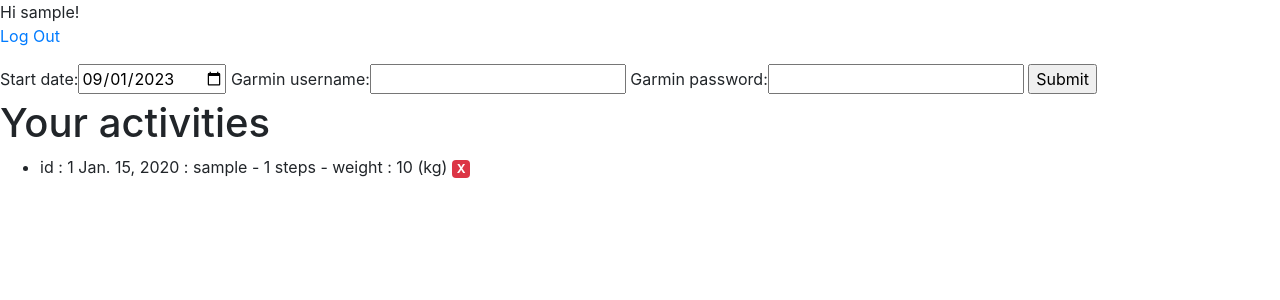
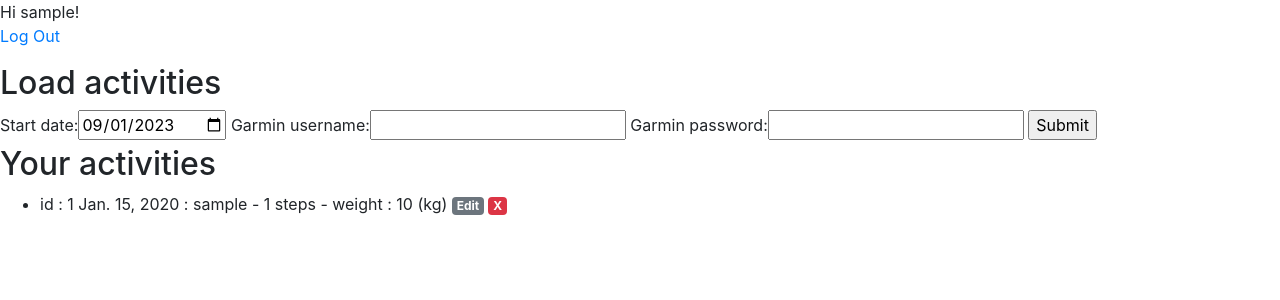
Before and after one commit to nils-n/keep-walking, a Django app: page /activities/ in a window 1280 px wide. Shown: the top 300 px of the page. Run offline with Django 3.2, Linux system fonts and the light colour scheme; a user stored in the database is signed in; tables that the repository leaves empty hold one stand-in row (values such as "Sample post"); parts of the project's set-up code (start-up, migrations or seed data) failed here and were passed over.

Commit message:
add edit functionality for activities

```diff
--- a/activities/forms.py
+++ b/activities/forms.py
@@ -1,5 +1,7 @@
 from django.utils.timezone import now
 from django import forms
+
+from .models import GarminData
 
 
 # to make datepicker work with crispyforms
@@ -25,3 +27,25 @@ class GarminDataForm(forms.Form):
     garmin_password = forms.CharField(
         max_length=80, widget=forms.PasswordInput()
     )
+
+
+class EditGarminDataForm(forms.ModelForm):
+    class Meta:
+        model = GarminData
+        fields = ["steps", "weight_kg"]
+        widgets = {
+            "steps": forms.NumberInput(
+                attrs={
+                    "id": "edit-steps-input",
+                    "required": True,
+                    "placeholder": "Number of steps",
+                }
+            ),
+            "weight_kg": forms.NumberInput(
+                attrs={
+                    "id": "edit-weight-input",
+                    "required": True,
+                    "placeholder": "Weight in kg",
+                }
+            ),
+        }
--- a/activities/templates/activities_list.html
+++ b/activities/templates/activities_list.html
@@ -8,20 +8,22 @@
   Hi {{ user.username }}!
   <p><a href="{% url 'logout' %}">Log Out</a></p>
 
+	<h2>Load activities</h2>
+
 	<form action="/activities/" method="post">
     {% csrf_token %}
     {{ garmin_form }}
     <input type="submit" value="Submit">
 	</form>
 
-
-	<h1>Your activities</h1>
+	<h2>Your activities</h2>
 	{% for garmin_row in garmin_data %}
 
 		{% if garmin_row.user.username == user.username %}
 		<ul>
 			<li>
 				<span class='garmin-id'> id : {{  garmin_row.id }}  </span> {{ garmin_row.date}} : {{ garmin_row.user.username}} -  {{ garmin_row.steps }} steps -  weight : {{ garmin_row.weight_kg }} (kg)
+				<a class='badge badge-secondary edit-button' style='cursor: pointer;' data-id="{{ garmin_row.id }}" href='edit_activity/{{ garmin_row.id}}'>Edit</a>
 				<a class='badge badge-danger delete-button' style='cursor: pointer;' data-id="{{ garmin_row.id }}" href='delete_activity/{{ garmin_row.id}}'>X</a>
 				</li>
 		</ul>
--- a/activities/urls.py
+++ b/activities/urls.py
@@ -1,6 +1,6 @@
 from django.urls import path
 
-from .views import view_activities, delete_activity
+from .views import view_activities, delete_activity, edit_activity
 
 urlpatterns = [
     path("", view_activities, name="view_activities"),
@@ -9,4 +9,9 @@ urlpatterns = [
         delete_activity,
         name="delete_activity",
     ),
+    path(
+        "edit_activity/<int:garmin_data_id>",
+        edit_activity,
+        name="edit_activity",
+    ),
 ]
--- a/activities/views.py
+++ b/activities/views.py
@@ -7,7 +7,7 @@ from django.shortcuts import get_object_or_404
 from django.contrib import messages
 
 from .models import GarminData
-from .forms import GarminDataForm
+from .forms import GarminDataForm, EditGarminDataForm
 from .views_helper import (
     garmin_api_call,
     convert_api_data_to_datetime,
@@ -95,3 +95,34 @@ def delete_activity(request, garmin_data_id, *args, **kwargs):
         )
 
     return HttpResponseRedirect("/activities/")
+
+
+def edit_activity(request, garmin_data_id, *args, **kwargs):
+    """
+    this view sends a post request to edit an existing activity
+    """
+    garmin_data = get_object_or_404(GarminData, id=garmin_data_id)
+
+    if request.method == "POST":
+        edit_garmin_form = EditGarminDataForm(request.POST)
+        if edit_garmin_form.is_valid():
+            print("halleluja")
+            form_data = edit_garmin_form.cleaned_data
+            garmin_data.steps = form_data["steps"]
+            garmin_data.weight_kg = form_data["weight_kg"]
+            garmin_data.save()
+            messages.add_message(request, messages.SUCCESS, "Entry edited")
+        else:
+            messages.add_message(request, messages.ERROR, "Could not edit")
+
+        return HttpResponseRedirect("/activities/")
+
+    else:
+        data = {
+            "date": garmin_data.date,
+            "weight_kg": garmin_data.weight_kg,
+            "steps": garmin_data.steps,
+        }
+        garmin_form = EditGarminDataForm(initial=data)
+        context = {"garmin_edit_form": garmin_form, "date": garmin_data.date}
+        return render(request, "edit_activity.html", context)
--- a/static/scripts/activities.js
+++ b/static/scripts/activities.js
@@ -74,6 +74,8 @@ $('.delete-button').click( (e) => {
     const garmin_id = button.attr('data-id')
     console.log(garmin_id)
 
+
+
     // $('#delete-id')[0].innerText = garmin_id
     // $('#deleteModal').modal('show')
 })
```
Also changed, not shown: activities/templates/edit_activity.html (added, +36 -0 lines).
